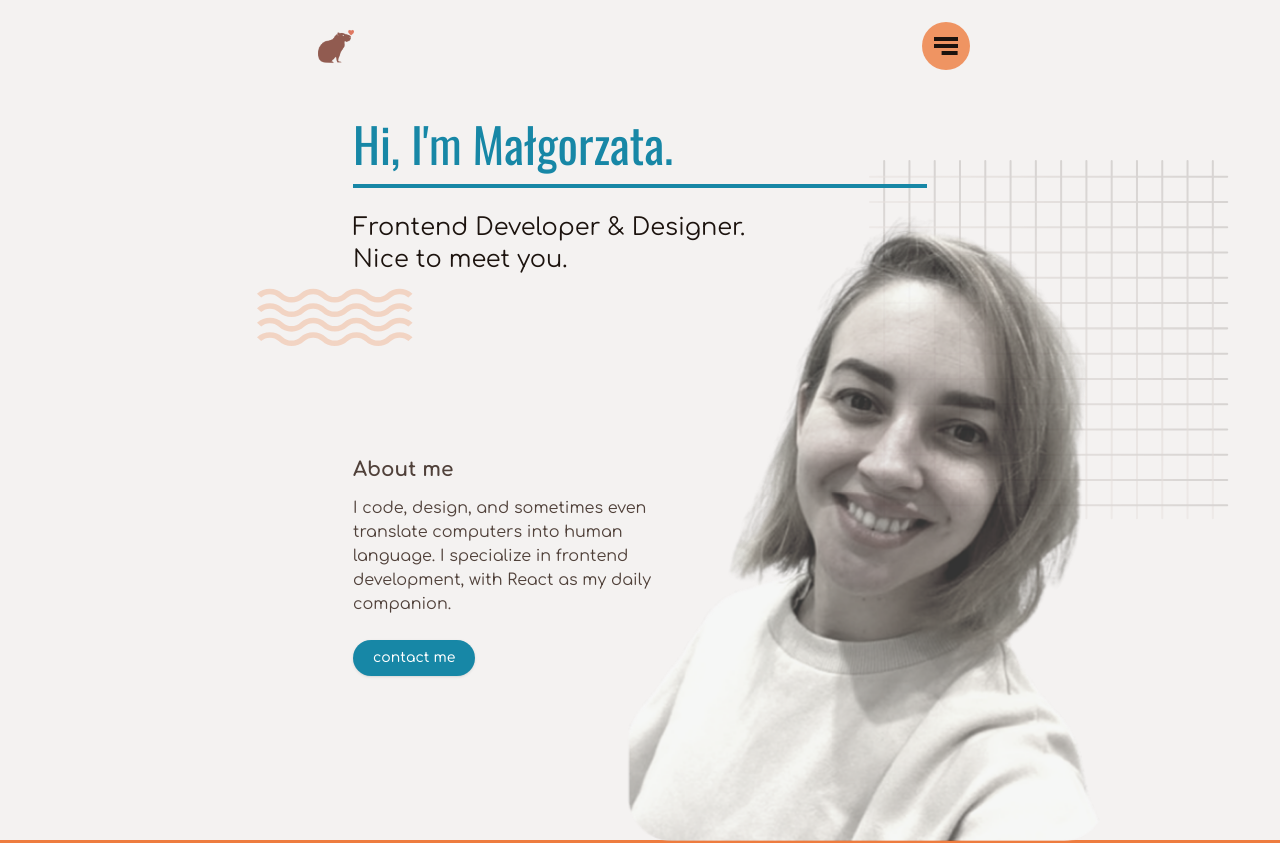
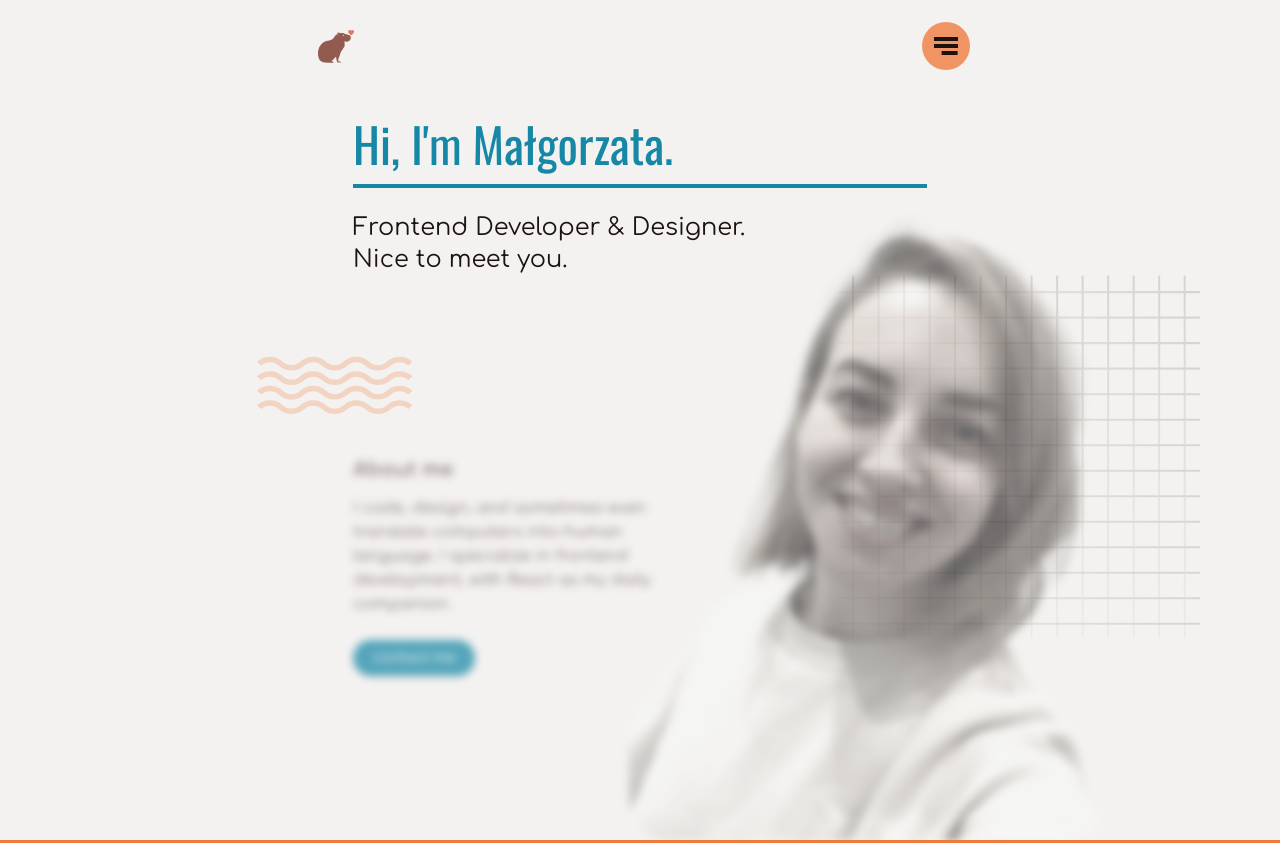
Before and after one commit to karibara/karibara-next-website, a Next.js app: page / in a window 1280 px wide. Shown: the top 843 px of the page. Built offline with nearby package versions, Linux system fonts and the light colour scheme; what tailwindcss-motion would draw is missing.

Commit message:
Refactor AboutMe section: reintroduce motion effects, add scroll-to-contact functionality, and update layout

```diff
--- a/src/app/page.tsx
+++ b/src/app/page.tsx
@@ -11,28 +11,28 @@ export default function Home() {
       <div className="flex flex-col md:gap-16 items-center">
         <div className="relative w-full max-w-[654px] grid place-items-center gap-10 overflow-x-hidden md:overflow-visible">
           {/* HASH PATTERN */}
-          <Image
+
+          {/* <Image
             src="/hash-pattern.svg"
             alt="hash pattern"
             width={360}
             height={360}
             className="absolute top-20 -right-[40%] -z-10 "
-          />
+          /> */}
 
           {/* WAVE PATTERN */}
-          <Image
+          {/* <Image
             src="/waves.svg"
             alt="waves pattern"
             width={156}
             height={58}
             className="absolute top-[10rem] lg:top-[13rem] scale-75 lg:scale-100 -left-14 -z-10 "
-          />
+          /> */}
 
           {/* WELCOME - SECTION */}
           <WelcomeSection />
 
           {/* ABOUT ME - SECTION*/}
-
           <AboutMe />
         </div>
         {/* SKILLS - SECTION*/}
--- a/src/components/sections/AboutMe.tsx
+++ b/src/components/sections/AboutMe.tsx
@@ -2,22 +2,69 @@
 
 import Image from "next/image";
 import { Button } from "../ui/button";
-// import { motion } from "framer-motion";
+import { motion } from "framer-motion";
 
 export const AboutMe: React.FC = () => {
+  // scroll to contact section
+  const handleScrollToContact = () => {
+    const section = document.getElementById("contact");
+    section?.scrollIntoView({ behavior: "smooth" });
+  };
   return (
-    // <motion.div
-    //   initial={{ scale: 1, opacity: 1, filter: "blur(15px)" }}
-    //   whileInView={{ scale: 1, opacity: 1, filter: "blur(0px)" }}
-    //   transition={{
-    //     type: "spring",
-    //     stiffness: 80,
-    //     damping: 60,
-    //     duration: 8,
-    //     delay: 4,
-    //   }}
-    // >
-    <div className="relative max-w-[654px] mx-auto ">
+    <div className="relative max-w-[654px] mx-auto">
+      {/* HASH PATTERN */}
+      <motion.div
+        initial={{ scale: 1.5, opacity: 0, filter: "blur(15px)" }}
+        animate={{ scale: 1, opacity: 1, filter: "blur(0px)" }}
+        transition={{
+          type: "spring",
+          stiffness: 80,
+          damping: 60,
+          duration: 10,
+          delay: 3,
+        }}
+      >
+        <Image
+          src="/hash-pattern.svg"
+          alt="hash pattern"
+          width={360}
+          height={360}
+          className="absolute -top-20 -right-[35%] -z-10 overflow-hidden"
+        />
+      </motion.div>
+
+      {/* WAVE PATTERN */}
+      <motion.div
+        initial={{ scale: 1.5, opacity: 0, filter: "blur(15px)" }}
+        animate={{ scale: 1, opacity: 1, filter: "blur(0px)" }}
+        transition={{
+          type: "spring",
+          stiffness: 80,
+          damping: 60,
+          duration: 10,
+          delay: 2,
+        }}
+      >
+        <Image
+          src="/waves.svg"
+          alt="waves pattern"
+          width={156}
+          height={58}
+          className="absolute -top-12 lg:top-0 scale-75 lg:scale-100 -left-14 -z-10 "
+        />
+      </motion.div>
+
+      <motion.div
+        initial={{ scale: 1, opacity: 0, filter: "blur(15px)" }}
+        whileInView={{ scale: 1, opacity: 1, filter: "blur(0px)" }}
+        transition={{
+          type: "spring",
+          stiffness: 80,
+          damping: 60,
+          duration: 8,
+          delay: 5,
+        }}
+      >
         <div className=" grid grid-cols-2 items-center relative">
           {/* IMAGE - mobile */}
           <div className="order-1 md:order-2 relative flex  justify-end overflow-visible">
@@ -39,10 +86,15 @@ export const AboutMe: React.FC = () => {
               language. I specialize in frontend development, with React as my
               daily companion.
             </p>
-          <Button className="mt-6 w-full md:w-auto">contact me</Button>
+            <Button
+              onClick={handleScrollToContact}
+              className="mt-6 w-full md:w-auto"
+            >
+              contact me
+            </Button>
           </div>
         </div>
+      </motion.div>
     </div>
-    // </motion.div>
   );
 };
```
Lines whose indentation alone changed are shown as unchanged.
